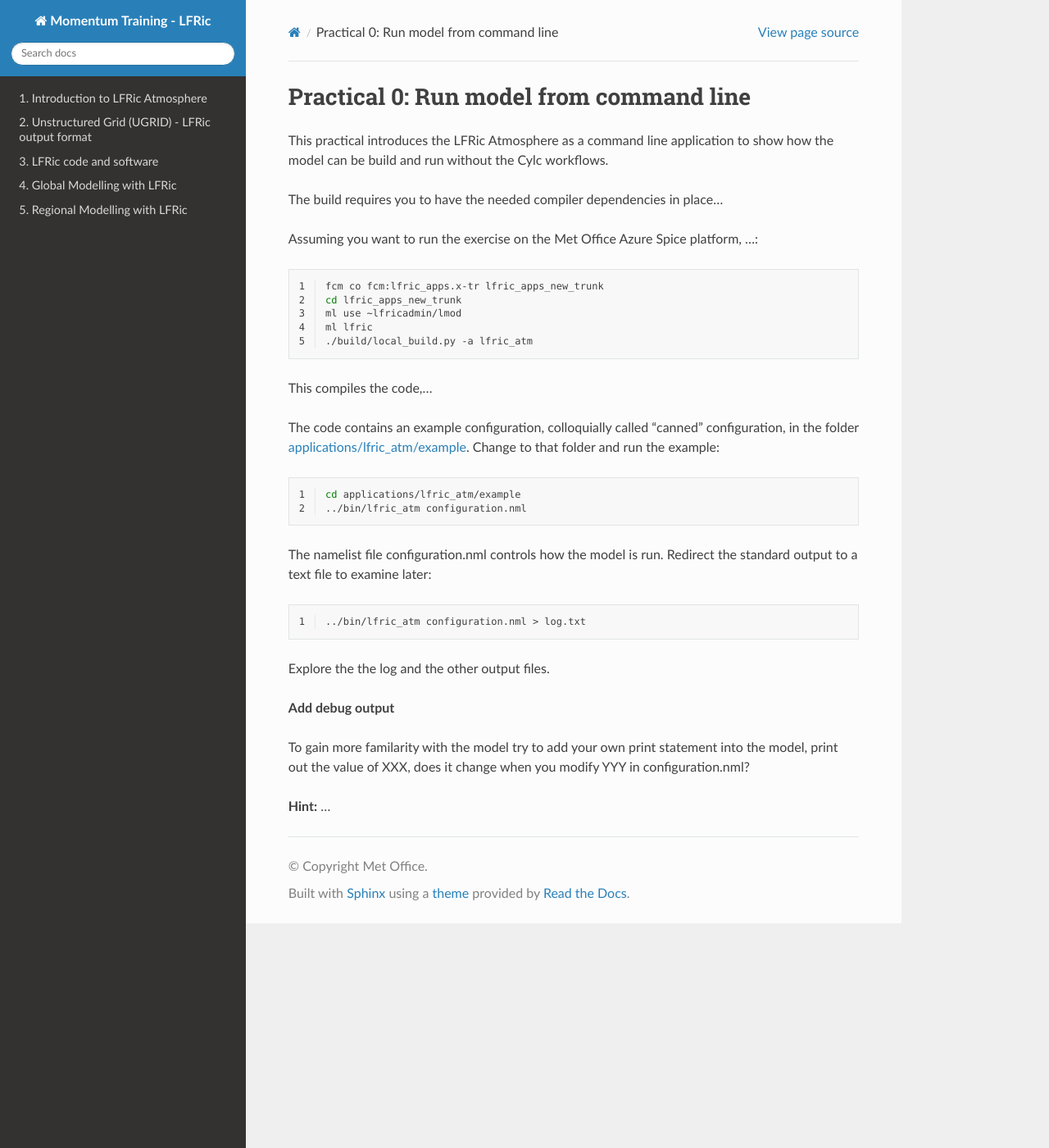
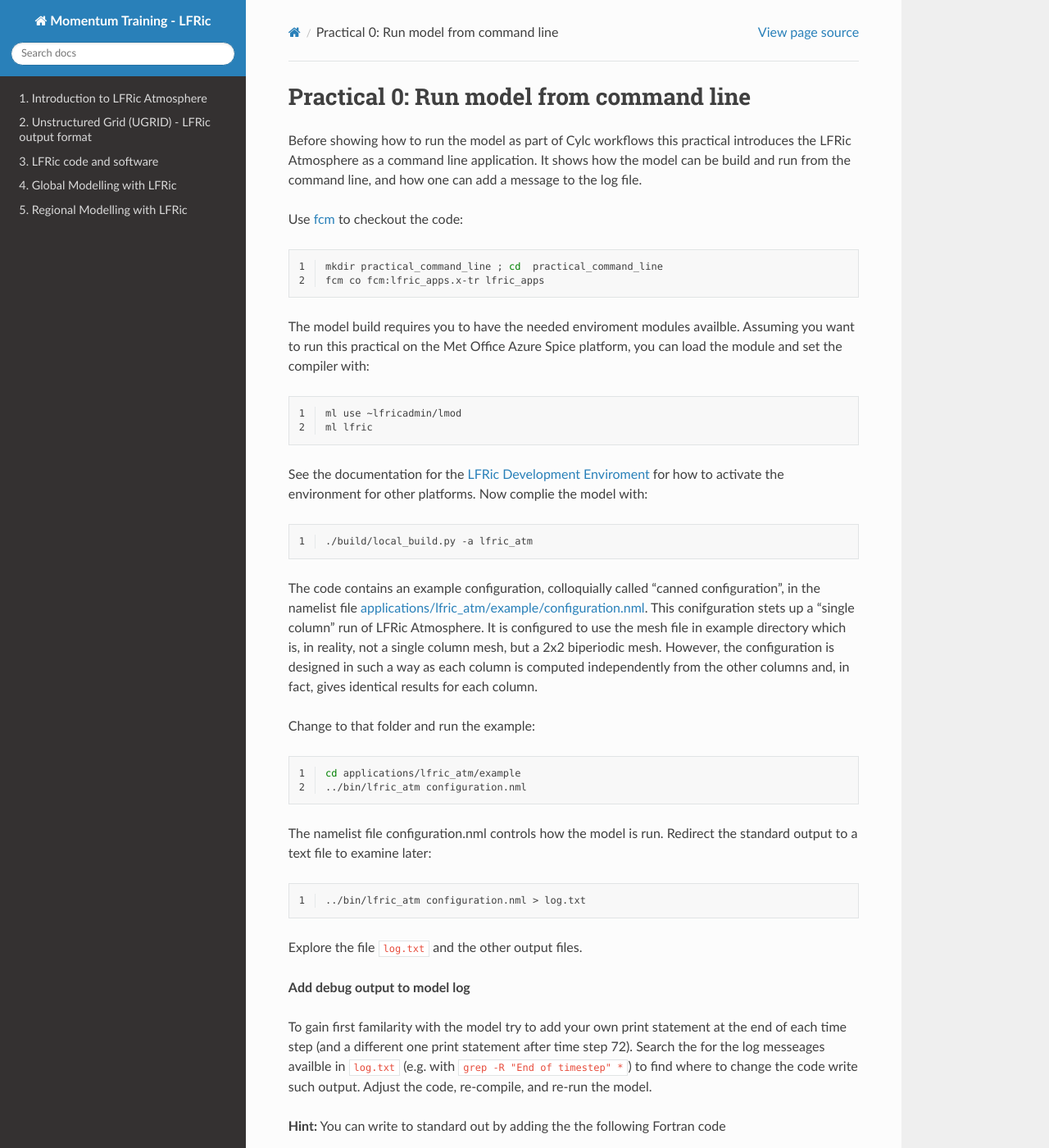
Before and after one commit to MetOffice/LFRic-Atmosphere-Training, a Sphinx documentation site: the page built from source/lfric_infrastructure/practical_command_line.rst, in a window 1280 px wide and 1400 px high. Shown: the whole window at 82% size. Built offline with Sphinx 7.4.7 and the Read the Docs theme 3.1.0, drawn with Linux system fonts in a browser that asks for light colours; some of the changed text lies outside the part shown.

Commit message:
Complete draft for command line tutorial

```diff
--- a/source/lfric_infrastructure/practical_command_line.rst
+++ b/source/lfric_infrastructure/practical_command_line.rst
@@ -2,24 +2,34 @@
 Practical 0: Run model from command line
 ----------------------------------------
 
-This practical introduces the LFRic Atmosphere as a command line application to show how the model can be build and run without the Cylc workflows.
+Before showing how to run the model as part of Cylc workflows this practical introduces the LFRic Atmosphere as a command line application. It shows how the model can be build and run from the command line, and how one can add a message to the log file.
 
-The build requires you to have the needed compiler dependencies in place...
-
-Assuming you want to run the exercise on the Met Office Azure Spice platform, ...:
+Use `fcm <https://metomi.github.io/fcm/doc/user_guide/annex_quick_ref.html>`_ to checkout the code:
 
 .. code-block:: bash
    :linenos:
 
-   fcm co fcm:lfric_apps.x-tr lfric_apps_new_trunk
-   cd lfric_apps_new_trunk
+   mkdir practical_command_line ; cd  practical_command_line
+   fcm co fcm:lfric_apps.x-tr lfric_apps
+
+The model build requires you to have the needed enviroment modules availble. Assuming you want to run this practical on the Met Office Azure Spice platform, you can load the module and set the compiler with:
+
+.. code-block:: bash
+   :linenos:
+
    ml use ~lfricadmin/lmod
    ml lfric
+
+See the documentation for the `LFRic Development Enviroment <https://code.metoffice.gov.uk/trac/lfric/wiki/DevelopmentEnvironment>`_ for how to activate the environment for other platforms. Now complie the model with:
+
+.. code-block:: bash
+   :linenos:
+
    ./build/local_build.py -a lfric_atm
 
-This compiles the code,...
+The code contains an example configuration, colloquially called "canned configuration", in  the namelist file `applications/lfric_atm/example/configuration.nml <https://code.metoffice.gov.uk/trac/lfric_apps/browser/main/trunk/applications/lfric_atm/example/configuration.nml>`_. This conifguration stets up a "single column" run of LFRic Atmosphere. It is configured to use the mesh file in example directory which is, in reality, not a single column mesh, but a 2x2 biperiodic mesh. However, the configuration is designed in such a way as each column is computed independently from the other columns and, in fact, gives identical results for each column.
 
-The code contains an example configuration, colloquially called "canned" configuration, in  the folder `applications/lfric_atm/example <https://code.metoffice.gov.uk/trac/lfric_apps/log//main/trunk/applications/lfric_atm/example>`_. Change to that folder and run the example:
+Change to that folder and run the example:
 
 .. code-block:: bash
    :linenos:
@@ -34,10 +44,24 @@
 
    ../bin/lfric_atm configuration.nml > log.txt
 
-Explore the the log and the other output files.
+Explore the file ``log.txt`` and the other output files.
 
-**Add debug output**
+**Add debug output to model log**
 
-To gain more familarity with the model try to add your own print statement into the model, print out the value of XXX, does it change when you modify YYY in configuration.nml?
+To gain first familarity with the model try to add your own print statement at the end of each time step (and a different one print statement after time step 72). Search the for the log messeages availble in ``log.txt`` (e.g. with ``grep -R "End of timestep" *``) to find where to change the code write such output. Adjust the code, re-compile, and re-run the model.
 
-**Hint:** ...
+**Hint:** You can write to standard out by adding the the following Fortran code
+
+.. code-block:: fortran
+   :linenos:
+
+    write( log_scratch_space, '(A)' ) "###_DEBUG_#1 END OF TIME STEP"
+    if (model_clock%get_step() .lt. 72) then
+       write( log_scratch_space, '(A)' ) "###_DEBUG_#2 THE WEATHER IS FINE 20 DEG C"
+    else
+       write( log_scratch_space, '(A)' ) "###_DEBUG_#2 THE WEATHER IS GREAT 22 DEG C"
+       write( log_scratch_space, '(A)' ) "###_DEBUG_#2 ENJOY THE MODEL TUTORIAL"
+    endif
+    call log_event( log_scratch_space, LOG_LEVEL_INFO )
+
+at the end of of the subroutine gungho_step in the file `gungho_step_mod.x90 <https://code.metoffice.gov.uk/trac/lfric_apps/browser/main/trunk/science/gungho/source/driver/gungho_step_mod.x90?rev=9055#L217>`_  in the folder ``science/gungho/source/driver``.
```
